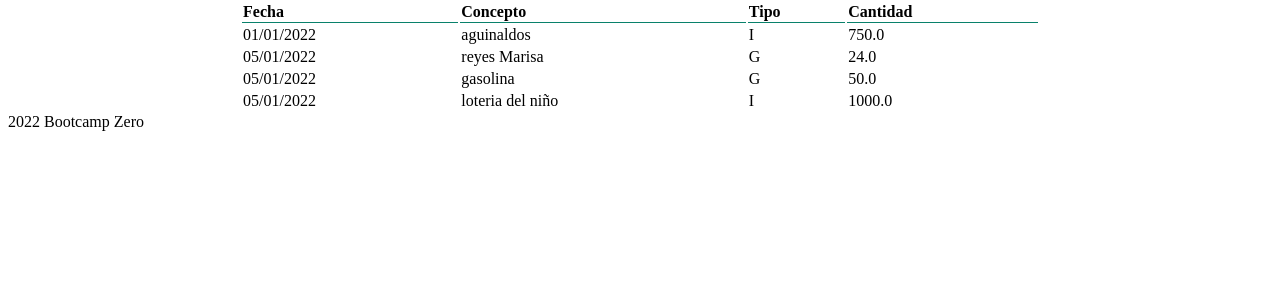
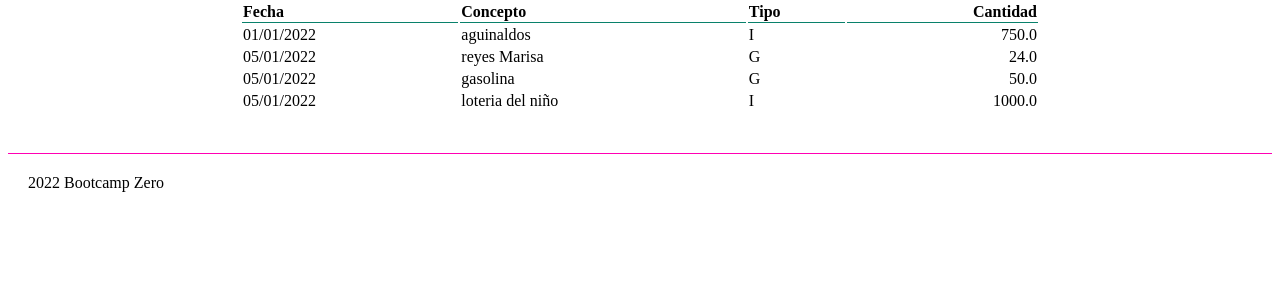
Before and after one commit to FernandoSobrino/hello-flask, a Flask app: page / in a window 1280 px wide. Shown: the part 83-383 px from the top of the page. Run offline with Flask 2, Linux system fonts and the light colour scheme.

Commit message:
feat: estilos del pie de página

```diff
--- a/balance/static/css/styles.css
+++ b/balance/static/css/styles.css
@@ -22,6 +22,7 @@
     padding: 0 20px;
 }
 
+
 table.paper {
     width: 100%;
 
@@ -31,3 +32,13 @@
     border-bottom: #09816b 1px solid;
     text-align: left;
 }
+
+.numero {
+    text-align: right;
+}
+
+.pie-de-pagina {
+    margin-top: 40px;
+    padding: 20px;
+    border-top: solid 1px #ff00b3;
+}
--- a/balance/templates/inicio.html
+++ b/balance/templates/inicio.html
@@ -24,14 +24,14 @@
         <th class="titulo-tabla">Fecha</th>
         <th class="titulo-tabla">Concepto</th>
         <th class="titulo-tabla">Tipo</th>
-        <th class="titulo-tabla">Cantidad</th>
+        <th class="titulo-tabla numero">Cantidad</th>
       </tr>
       {% for mov in movs %}
       <tr>
         <td>{{ mov.fecha }}</td>
         <td>{{ mov.concepto }}</td>
         <td>{{ mov.tipo }}</td>
-        <td>{{ mov.cantidad }}</td>
+        <td class="numero">{{ mov.cantidad }}</td>
       </tr>
       {% endfor %}
     </table>
```
